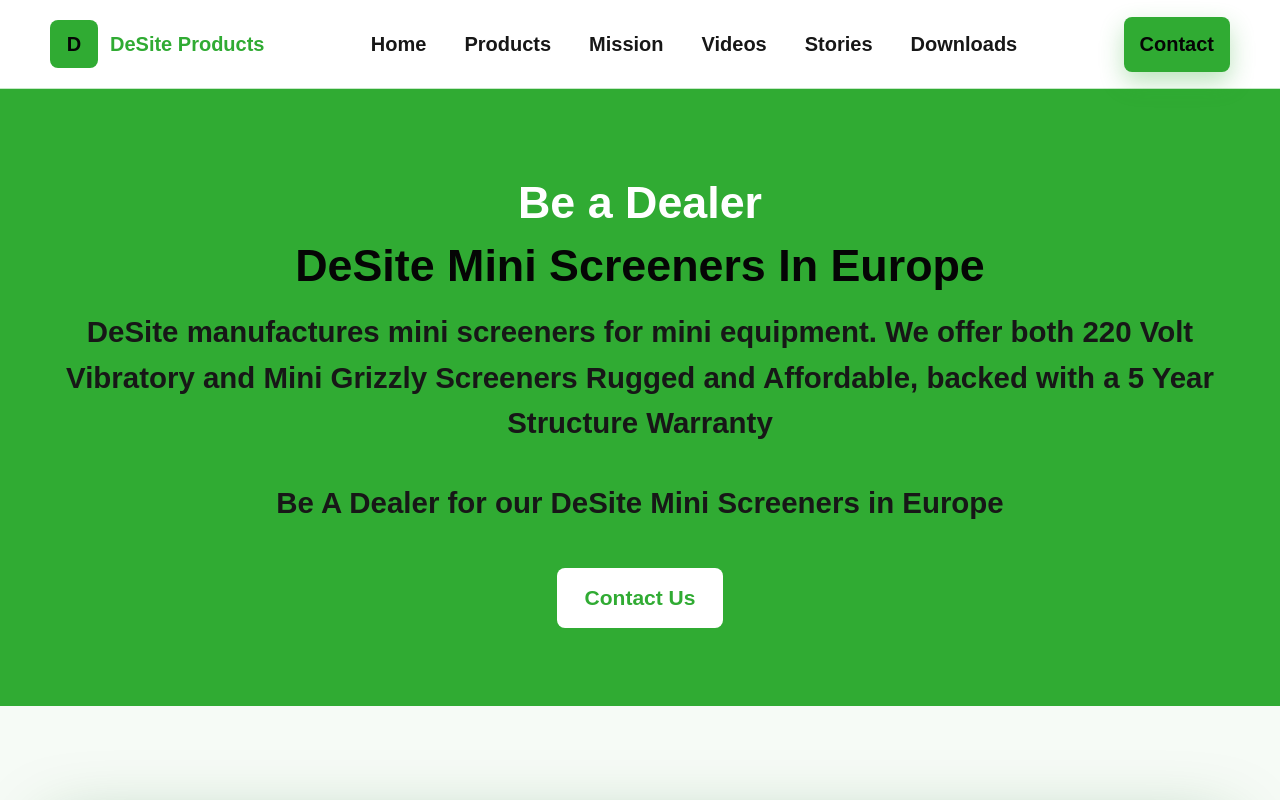
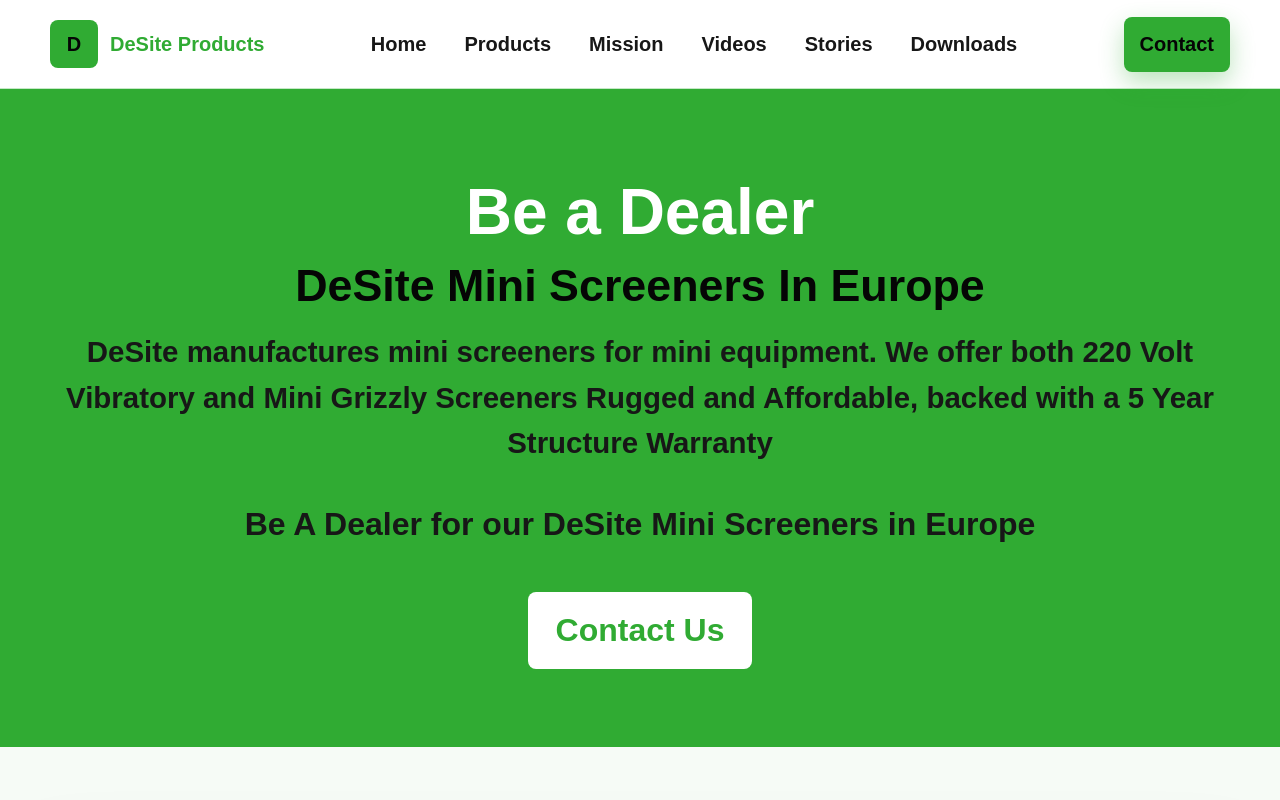
Before and after one commit to DeSiteProducts/EU-DEALERS-LANDING-PAGE, a Next.js app: page / in a window 1280 px wide. Shown: the top 800 px of the page. Built offline with nearby package versions, Linux system fonts and the light colour scheme.

Commit message:
changes
changes

```diff
--- a/app/components/desite/HeroSection.tsx
+++ b/app/components/desite/HeroSection.tsx
@@ -9,13 +9,13 @@
           <h2 id="desite-hero-title" className="title">
             Be a Dealer
           </h2>
-          <h1 id="desite-hero-title">DeSite Mini Screeners In Europe</h1>
+          <h1 id="desite-hero-title1">DeSite Mini Screeners In Europe</h1>
           <p className="hero-intro">
             DeSite manufactures mini screeners for mini equipment.
             We offer both 220 Volt Vibratory and Mini Grizzly Screeners
             Rugged and Affordable, backed with a 5 Year Structure Warranty
           </p>
-           <p className="hero-intro">
+           <p className="hero-introb">
              Be A Dealer for our DeSite Mini Screeners in Europe
           </p>
           <a href="#contact" className="hero-contact-button">
--- a/app/globals.css
+++ b/app/globals.css
@@ -226,10 +226,14 @@
 }
 
 #desite-hero-title {
+  font-size: clamp(2.6rem, 5vw, 3.4rem);
+  line-height: 1.05;
+}
+
+#desite-hero-title1 {
   font-size: clamp(1.8rem, 3.5vw, 2.4rem);
   line-height: 1.05;
 }
-
 
 .hero-copy .hero-contact-button {
   display: inline-flex;
@@ -244,7 +248,7 @@
   background: #ffffff;
   color: #30ab33;
 
-  font-size: 1.05rem;
+  font-size: clamp(1.3rem, 2.5vw, 1.65rem);
   font-weight: 900;
   text-decoration: none;
 
@@ -279,6 +283,13 @@
   color: var(--desite-text);
   font-size: clamp(1.18rem, 2.3vw, 1.5rem);
   font-weight: 600;
+}
+.hero-copy .hero-introb {
+  max-width: 100%;
+  margin-bottom: 34px;
+  color: var(--desite-text);
+  font-size: clamp(1.3rem, 2.5vw, 1.65rem);
+  font-weight: 800;
 }
 
 
```
